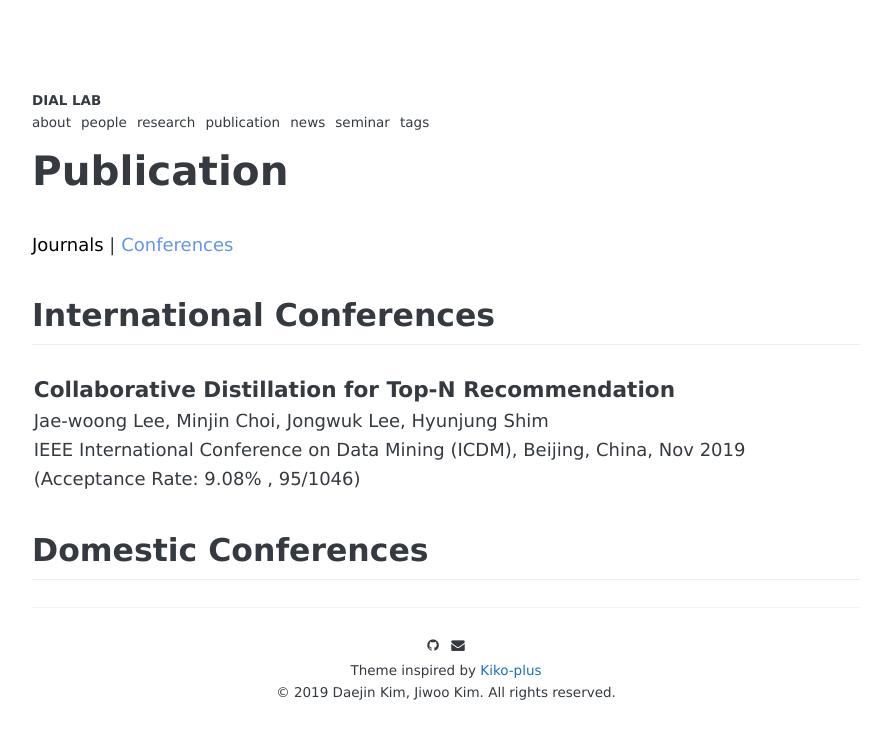
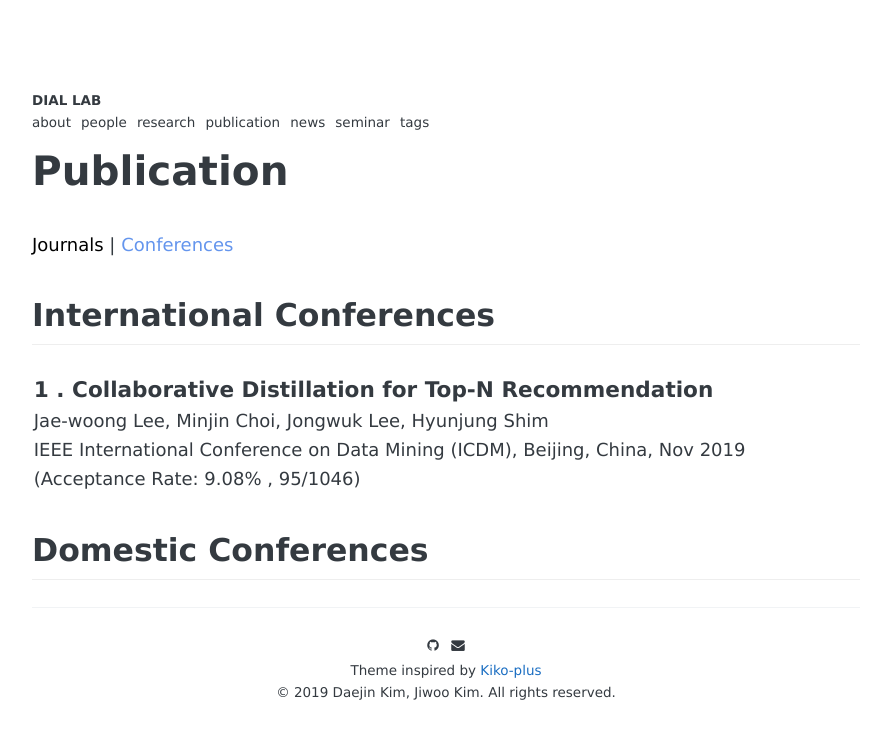
Before and after one commit to diallab/diallab.github.io, a Jekyll site: the page built from publication/publication_conferences.html, in a window 1280 px wide. Shown: the top 739 px of the page, without its empty margins (194-1085 px from the left). Built offline with Jekyll 4.4.1, drawn with Linux system fonts in a browser that asks for light colours; some web fonts are replaced.

Commit message:
publication & research layout modification

```diff
--- a/publication/publication_conferences.html
+++ b/publication/publication_conferences.html
@@ -6,6 +6,8 @@
 
 <a href="index.html", style="color: black">Journals</a> |
 <a href="publication_conferences.html", style="color:cornflowerblue">Conferences</a>
+<a style="color:white">{% increment conference_international_number %}</a>
+<a style="color:white">{% increment conference_domestic_number %}</a>
 
 <div class="publication">
         <div class="publication-list">
@@ -16,14 +18,9 @@
                 {% for post in site.categories.conference_international %}
                 <div class="publication-list-post">
                     <div class="publication-list-post-content">
-                        <!-- 바로 paper link -->
-                        {% if post.link %}
-                        <a href="{{ post.link }}">
-                        {% else %}
-                        <!-- 관련 글이 있을 경우? -->
-                        <a href="{{ post.url | prepend: site.baseurl }}">
-                            {% endif %}
                         <span class="publication-list-post-content-title">
+                            {% increment conference_international_number %}
+                            .
                             {{ post.title }}
                         </span><br>
                         {% if post.description %}
@@ -31,13 +28,7 @@
                             {{ post.description }}
                         </span>
                         {% endif %}
-                        </a>
                     </div>
-                    <!-- {% if post.paper %}
-                    <div class="publication-list-post-file">
-                        <a href="{{ post.paper }}">paper</a>
-                    </div>
-                    {% endif %} -->
                 </div>
                 {% endfor %}
             {% endif %}
@@ -49,14 +40,9 @@
                 {% for post in site.categories.conference_domestic %}
                 <div class="publication-list-post">
                     <div class="publication-list-post-content">
-                        <!-- 바로 paper link -->
-                        {% if post.link %}
-                        <a href="{{ post.link }}">
-                        {% else %}
-                        <!-- 관련 글이 있을 경우? -->
-                        <a href="{{ post.url | prepend: site.baseurl }}">
-                            {% endif %}
                         <span class="publication-list-post-content-title">
+                            {% increment conference_domestic_number %}
+                            .
                             {{ post.title }}
                         </span><br>
                         {% if post.description %}
@@ -64,13 +50,7 @@
                             {{ post.description }}
                         </span>
                         {% endif %}
-                        </a>
                     </div>
-                    <!-- {% if post.paper %}
-                    <div class="publication-list-post-file">
-                        <a href="{{ post.paper }}">paper</a>
-                    </div>
-                    {% endif %} -->
                 </div>
                 {% endfor %}
             {% endif %}
```
Also changed, not shown: publication/index.html (+6 -26 lines), research/index.html (+3 -18 lines). Lines whose indentation alone changed are shown as unchanged.
